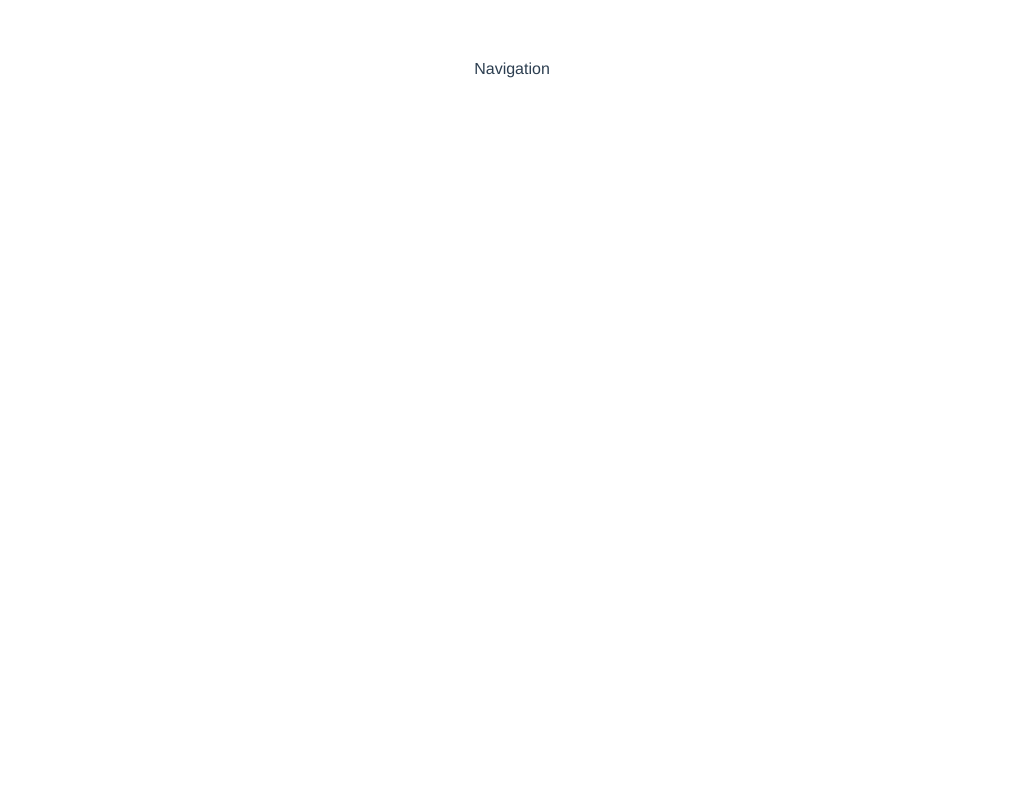
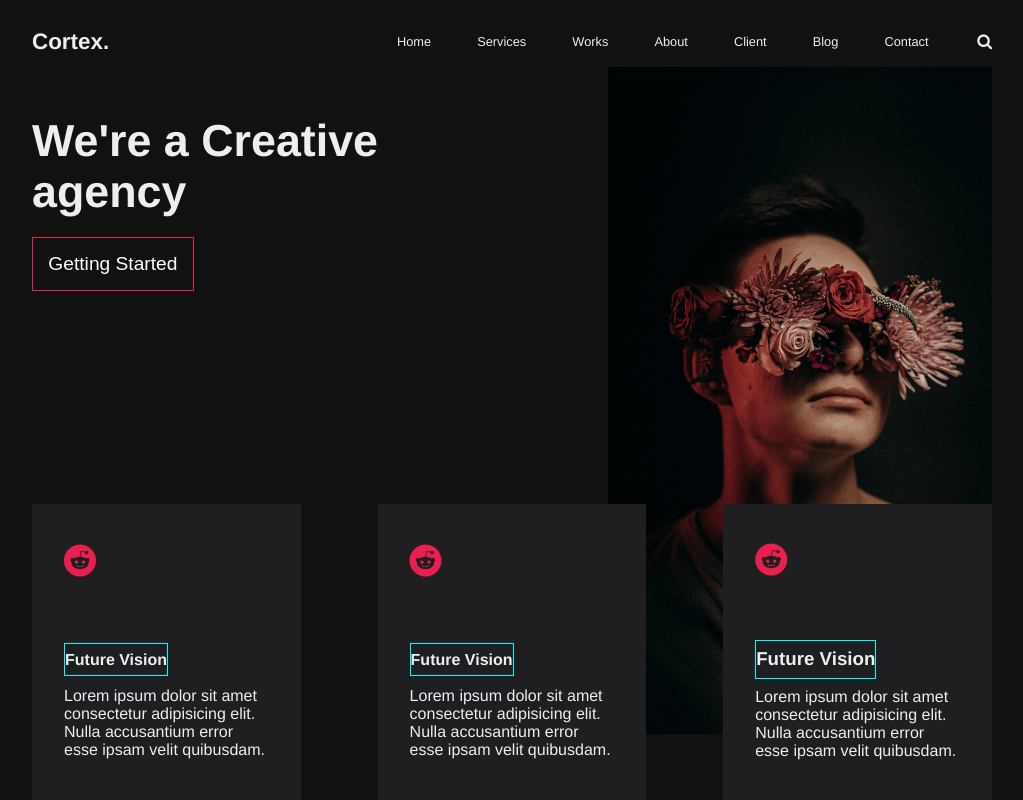
Before and after one commit to Kingmercy-Rayne/cortex, a Vue app: page / in a window 1280 px wide. Shown: the whole page, without its empty margins (128-1151 px from the left). Built offline with nearby package versions, Linux system fonts and the light colour scheme.

Commit message:
create HOME section

```diff
--- a/public/index.html
+++ b/public/index.html
@@ -4,6 +4,7 @@
     <meta charset="utf-8">
     <meta http-equiv="X-UA-Compatible" content="IE=edge">
     <meta name="viewport" content="width=device-width,initial-scale=1.0">
+    <link href="https://stackpath.bootstrapcdn.com/font-awesome/4.7.0/css/font-awesome.min.css" rel="stylesheet" integrity="sha384-wvfXpqpZZVQGK6TAh5PVlGOfQNHSoD2xbE+QkPxCAFlNEevoEH3Sl0sibVcOQVnN" crossorigin="anonymous">
     <link rel="icon" href="<%= BASE_URL %>favicon.ico">
     <title><%= htmlWebpackPlugin.options.title %></title>
   </head>
--- a/src/App.vue
+++ b/src/App.vue
@@ -1,17 +1,21 @@
 <template>
   <div id="app">
-    <div id="nav">
-    </div>
-    <router-view/>
+    <router-view />
   </div>
 </template>
+<script>
+export default {};
+</script>
+<style lang="stylus">
+#app {
+  font-family: Avenir, Helvetica, Arial, sans-serif;
+  -webkit-font-smoothing: antialiased;
+  -moz-osx-font-smoothing: grayscale;
+  width: 100%;
+  min-height: 100vh;
+}
 
-<style lang="stylus">
-#app
-  font-family Avenir, Helvetica, Arial, sans-serif
-  -webkit-font-smoothing antialiased
-  -moz-osx-font-smoothing grayscale
-  text-align center
-  color #2c3e50
-  margin-top 60px
+.page {
+  width: 100%;
+}
 </style>
--- /dev/null
+++ b/src/assets/css/global.css
@@ -0,0 +1,49 @@
+@import url('https://fonts.googleapis.com/css?family=Montserrat&display=swap');
+:root {
+  --bg-color--primary: rgb(31, 31, 34);
+  --bg-color--alt: #111;
+  --text-color--primary: #eee;
+  --text-color--alt: #e9204f;
+  --text-color--tri: #777;
+  --border-color: #e9204f;
+  --border-color--alt: #f2532b;
+  --button-bg-color: transparent;
+  --button-bg-color--alt: #191919;
+}
+
+*,
+*::before,
+*::after {
+  margin: 0;
+  padding: 0;
+  box-sizing: border-box;
+}
+
+a {
+  text-decoration: none;
+  color: #222;
+}
+
+li {
+  list-style-type: none;
+}
+body {
+  width: 100%;
+  color: var(--text-color--primary);
+}
+img {
+  width: 100%;
+}
+button {
+  cursor: pointer;
+  background: none;
+  border: solid thin var(--border-color);
+  color: #fff;
+  background: var(--button-background-color);
+  font-size: 1.2rem;
+  padding: 0.8em;
+  transition: all 0.2s ease-in-out;
+}
+button:hover {
+  transform: scale(1.05);
+}
--- /dev/null
+++ b/src/components/TheNavbar.vue
@@ -0,0 +1,49 @@
+<template>
+  <nav class="nav">
+    <div class="logo"><h1>Cortex.</h1></div>
+    <ul class="nav-links">
+      <li>Home</li>
+      <li>Services</li>
+      <li>Works</li>
+      <li>About</li>
+      <li>Client</li>
+      <li>Blog</li>
+      <li>Contact</li>
+    </ul>
+    <div class="search">
+      <i class="fas fa fa-search"></i>
+    </div>
+  </nav>
+</template>
+
+<script>
+export default {
+  name: 'TheNavbar',
+};
+</script>
+<style lang="stylus" scoped>
+.nav {
+  display: flex;
+  justify-content: space-between;
+  align-items: center;
+  width: 100%;
+
+  // applying a margin-top here leaves a visible gap...
+  // solved by applying padding to the parent section-container
+  .logo h1 {
+    font-size: 1.4rem;
+  }
+
+  .nav-links {
+    display: flex;
+    margin-left: auto;
+    margin-right: 2em;
+    font-size: 0.8rem;
+
+    li {
+      padding: 0.8em;
+      margin: 0 1em;
+    }
+  }
+}
+</style>
--- /dev/null
+++ b/src/components/VHome.vue
@@ -0,0 +1,137 @@
+<template>
+  <section class="section v-home">
+    <the-navbar />
+    <div class="brand">
+      <div class="hero-img">
+        <img src="../assets/img/noah-buscher-TEEVw8hzlQ8-unsplash.jpg" alt="hero image" />
+      </div>
+      <div class="foreward">
+        <h1>We're a Creative agency</h1>
+        <button class="button">Getting Started</button>
+      </div>
+      <ul>
+        <li class="brand__card">
+          <i class="fas fa fa-2x fa-reddit"></i>
+          <h4 class="brand__card__title">Future Vision</h4>
+          <p class="brand__card__body">
+            Lorem ipsum dolor sit amet consectetur adipisicing elit. Nulla accusantium error esse
+            ipsam velit quibusdam.
+          </p>
+        </li>
+        <li class="brand__card">
+          <i class="fas fa fa-2x fa-reddit"></i>
+          <h4 class="brand__card__title">Future Vision</h4>
+          <p class="brand__card__body">
+            Lorem ipsum dolor sit amet consectetur adipisicing elit. Nulla accusantium error esse
+            ipsam velit quibusdam.
+          </p>
+        </li>
+        <li class="brand__card">
+          <i class="fas fa fa-2x fa-reddit"></i>
+          <h3 class="brand__card__title">Future Vision</h3>
+          <p class="brand__card__body">
+            Lorem ipsum dolor sit amet consectetur adipisicing elit. Nulla accusantium error esse
+            ipsam velit quibusdam.
+          </p>
+        </li>
+      </ul>
+    </div>
+  </section>
+</template>
+
+<script>
+import TheNavbar from './TheNavbar.vue';
+
+export default {
+  name: 'VHome',
+  components: {
+    TheNavbar,
+  },
+};
+</script>
+<style lang="stylus" scoped>
+.v-home {
+  display: flex;
+  flex-direction: column;
+  padding: 0 10em;
+  padding-top: 1.5em;
+  background: var(--bg-color--alt);
+}
+
+.brand {
+  --z-index-value: 10;
+  position: relative;
+  flex-grow: 1;
+  display: flex;
+  z-index: 1;
+
+  .hero-img {
+    position: absolute;
+    right: 0;
+    top: 0.5em;
+    z-index: -5;
+    width: 40%;
+    height: 90%;
+
+    img {
+      height: 100%;
+      object-fit: cover;
+    }
+  }
+
+  .foreward {
+    position: absolute;
+    display: flex;
+    flex-direction: column;
+    justify-content: center;
+    align-items: center;
+    width: 40%;
+    top: 3.5em;
+    z-index: var(--z-index-value);
+
+    h1 {
+      font-size: 2.8rem;
+      line-break: 1;
+      word-wrap: break-word;
+      font-weight: bold;
+    }
+
+    button {
+      margin-top: 1em;
+      align-self: flex-start;
+    }
+  }
+
+  ul {
+    position: absolute;
+    bottom: 0;
+    left: 0;
+    display: flex;
+    justify-content: space-between;
+    width: 100%;
+    z-index: var(--z-index-value);
+
+    .brand__card {
+      display: flex;
+      flex-direction: column;
+      justify-content: space-around;
+      align-items: flex-start;
+      width: 28%;
+      padding: 2.5em 2em;
+      background: var(--bg-color--primary);
+
+      i {
+        padding-bottom: 2em;
+        color: var(--text-color--alt);
+      }
+
+      .brand__card__title {
+        border: solid thin cyan;
+        margin-bottom: 0.5em;
+        font-weight: bold;
+        padding: 0.4em 0;
+      }
+    }
+  }
+}
+</style>
--- a/src/main.js
+++ b/src/main.js
@@ -2,6 +2,8 @@ import Vue from 'vue';
 import App from './App.vue';
 import router from './router';
 import store from './store';
+
+require('./assets/css/global.css');
 
 Vue.config.productionTip = false;
 
--- a/src/views/Home.vue
+++ b/src/views/Home.vue
@@ -1,13 +1,22 @@
 <template>
   <div class="page home">
-    <nav>Navigation</nav>
+    <v-home />
   </div>
 </template>
 
 <script>
-// @ is an alias to /src
+import VHome from '../components/VHome.vue';
 
 export default {
-  name: 'Home',
+  components: {
+    VHome,
+  },
 };
 </script>
+<style lang="stylus" scoped>
+.section {
+  position: relative;
+  min-height: 100vh;
+  width: 100%;
+}
+</style>
```
Also changed, not shown: src/components/HelloWorld.vue (deleted, +0 -59 lines), src/assets/img/noah-buscher-TEEVw8hzlQ8-unsplash.jpg (added), src/assets/img/sam-burriss-8wbxjJBrl3k-unsplash.jpg (added).
